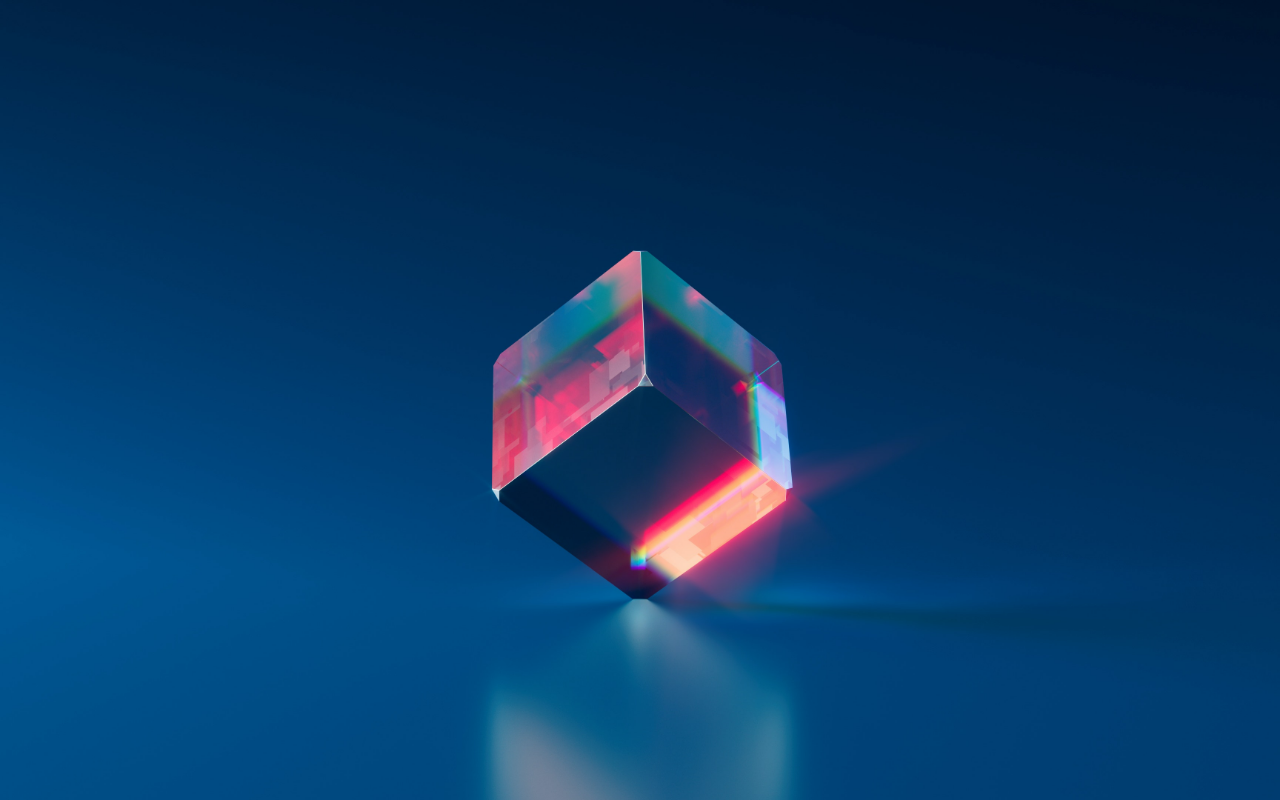
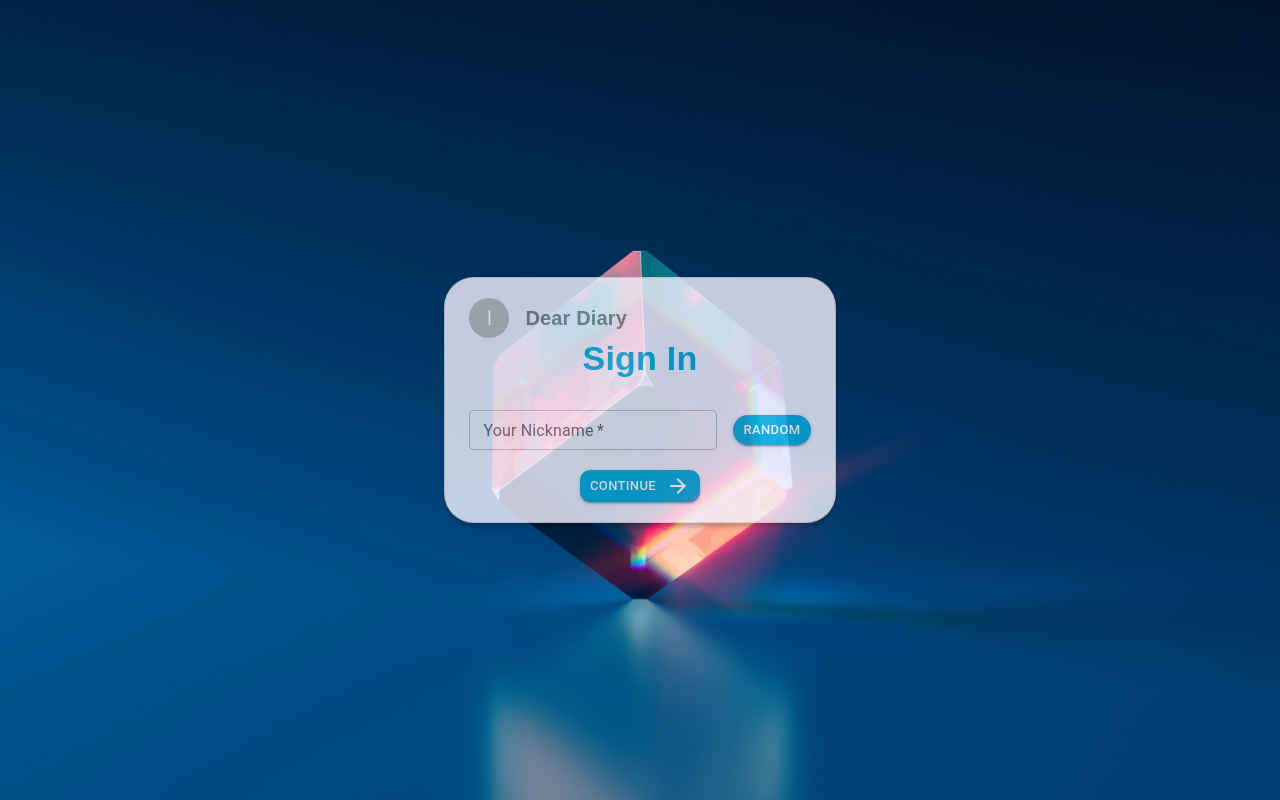
Before and after one commit to fcodelabs/training-web, a React (Create React App) app: page / in a window 1280 px wide. Built offline with nearby package versions, Linux system fonts and the light colour scheme.

Commit message:
fullyRefactored Sign In page and refactor routes part

```diff
--- a/src/App.tsx
+++ b/src/App.tsx
@@ -1,5 +1,6 @@
 import { Box } from "@mui/material";
 import imageURL from "./assets/img/bg.jpg";
+import Context from "./components/Context";
 
 function App() {
   return (
@@ -17,7 +18,7 @@ function App() {
       justifyContent: "center",
     }}
   >
-
+    <Context />
   </Box>
   );
 }
--- /dev/null
+++ b/src/components/Context/Context.tsx
@@ -0,0 +1,10 @@
+import { Route, Routes } from "react-router-dom";
+import Signin from "../../containers/Signin";
+
+export default function Content() {
+  return (
+    <Routes>
+      <Route path="/" element={<Signin />}></Route>
+    </Routes>
+  );
+}
--- /dev/null
+++ b/src/components/Context/index.ts
@@ -0,0 +1 @@
+export {default} from './Context';
--- /dev/null
+++ b/src/components/DiaryCard/index.ts
@@ -0,0 +1 @@
+export { default } from "./DiaryCard";
--- /dev/null
+++ b/src/containers/Signin/Signin.tsx
@@ -0,0 +1,110 @@
+import {
+  Avatar,
+  Button,
+  Card,
+  Container,
+  TextField,
+  Typography,
+} from "@mui/material";
+import ArrowForwardIcon from "@mui/icons-material/ArrowForward";
+
+export default function Signin() {
+  return (
+    <Card
+      variant="outlined"
+      sx={{
+        margin: "25px",
+        display: "flex",
+        flexDirection: "column",
+        alignItems: "center",
+        justifyContent: "center",
+        borderRadius: "30px",
+        backgroundColor: "#F4F2FD",
+        opacity: "0.8",
+        boxShadow: "0px 4px 4px rgba(0, 0, 0, 0.25)",
+      }}
+    >
+      <Container
+        maxWidth="xl"
+        sx={{
+          display: "flex",
+          alignItems: "center",
+          justifyContent: "start",
+          gap: "16px",
+          margin: "20px 20px 0 20px",
+        }}
+      >
+        <Avatar alt="logo" src={process.env.PUBLIC_URL + "/favicon.ico"} />
+        <Typography
+          variant="h6"
+          align="center"
+          sx={{
+            fontFamily: "Ubuntu, sans-serif",
+            color: "#808080",
+            fontWeight: "600",
+          }}
+        >
+          Dear Diary
+        </Typography>
+      </Container>
+
+      <Typography
+        variant="h4"
+        align="center"
+        sx={{
+          fontFamily: "Ubuntu, sans-serif",
+          color: "#01ACDC",
+          marginBottom: "30px",
+          fontWeight: "600",
+        }}
+      >
+        Sign In
+      </Typography>
+      <Container
+        maxWidth="xl"
+        sx={{
+          display: "flex",
+          alignItems: "center",
+          justifyContent: "center",
+          flexWrap: "wrap",
+          gap: "16px",
+        }}
+      >
+        <TextField
+          size="small"
+          label="Your Nickname"
+          id="outlined-basic"
+          variant="outlined"
+          required
+        />
+        <Button
+          size="small"
+          variant="contained"
+          sx={{
+            borderRadius: "20px",
+            backgroundColor: "#01ACDC",
+            color: "#fff",
+            "&:hover": { backgroundColor: "#01ACDC" },
+          }}
+        >
+          Random
+        </Button>
+      </Container>
+      <Button
+        size="small"
+        variant="contained"
+        sx={{
+          borderRadius: "10px",
+          margin: "20px",
+          backgroundColor: "#01ACDC",
+          color: "#fff",
+          "&:hover": { backgroundColor: "#01ACDC" },
+          gap: "10px",
+        }}
+      >
+        Continue
+        <ArrowForwardIcon />
+      </Button>
+    </Card>
+  );
+}
--- /dev/null
+++ b/src/containers/Signin/index.ts
@@ -0,0 +1 @@
+export {default} from './Signin';
```
Also changed, not shown: src/components/DiaryCard/DiaryCard.tsx (added, +65 -0 lines).
